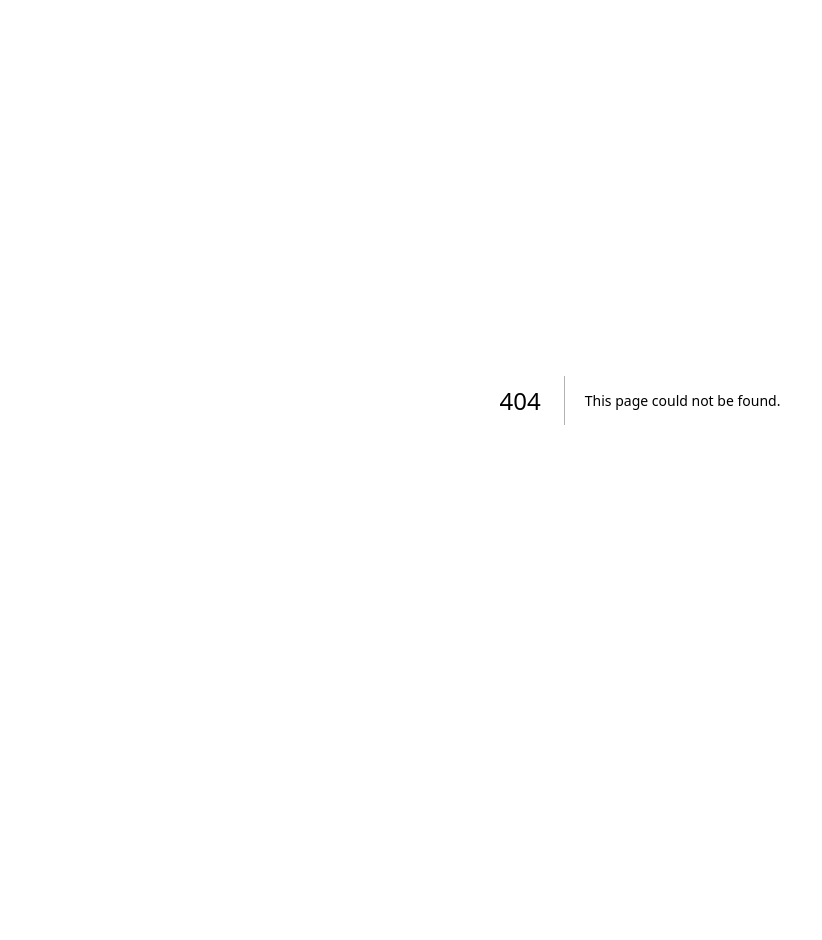
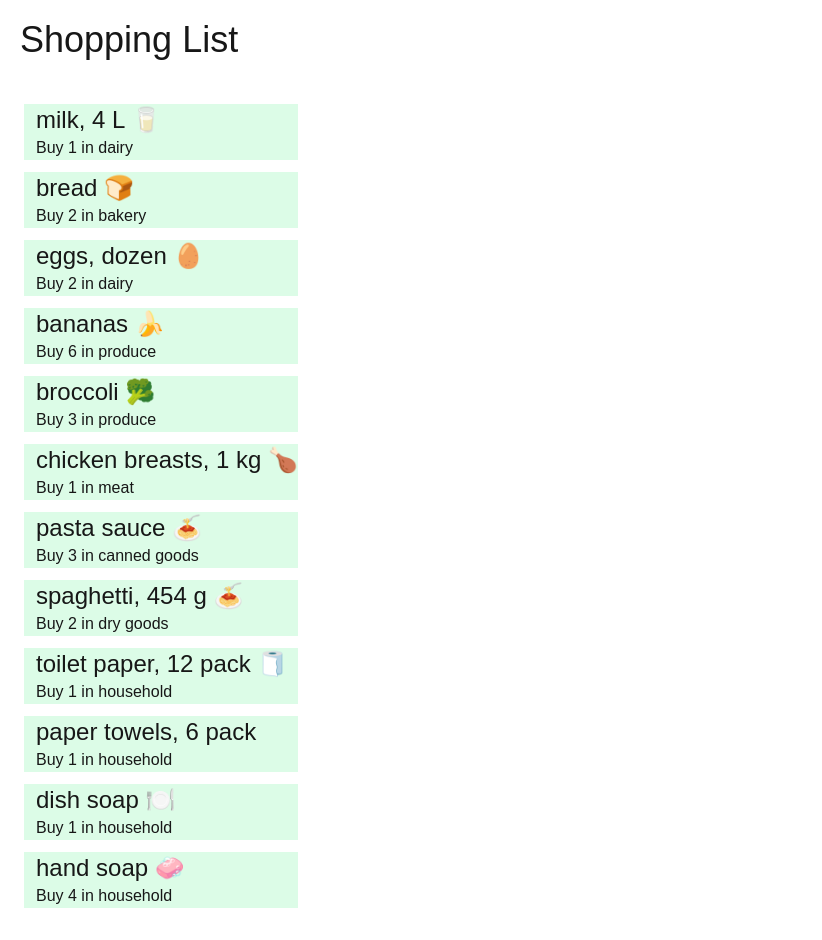
Before and after one commit to scottvan2008/cprg306-assignments, a Next.js app: page /week-3 in a window 1280 px wide. Before the commit this address had no page. Shown: the whole page, without its empty margins (0-822 px from the left). Before the commit the page ends 800 px from the top, so only its background shows below. Built offline with nearby package versions, Linux system fonts and the light colour scheme.

Commit message:
week 3 complete

```diff
--- a/app/page.js
+++ b/app/page.js
@@ -4,13 +4,13 @@ import StudentInfo from "./week-2/student-info";
 export default function Home() {
     return (
         <main>
-      <h1 className="text-4xl">CPRG 306: Web Development 2 - Assignments</h1>
+            <h1 className="text-4xl">
+                CPRG 306: Web Development 2 - Assignments
+            </h1>
             <ul>
-        <li>
-          <Link href="./week-2">Week 2</Link>
-        </li>
+                <li><Link href="./week-2">Week 2 Assignment</Link></li>
+                <li><Link href="./week-3">Week 3 Assignment</Link></li>
             </ul>
-
         </main>
     );
 }
--- a/app/week-2/page.js
+++ b/app/week-2/page.js
@@ -1,11 +1,10 @@
 import StudentInfo from "./student-info";
 
 export default function Page() {
-    return(
+    return (
         <main>
             <h1>Shopping List</h1>
             <StudentInfo />
-
         </main>
     );
 }
--- /dev/null
+++ b/app/week-3/item-list.js
@@ -0,0 +1,95 @@
+import Item from "./item";
+
+export default function ItemList() {
+    const item1 = {
+        name: "milk, 4 L 🥛",
+        quantity: 1,
+        category: "dairy",
+      };
+
+      const item2 = {
+        name: "bread 🍞",
+        quantity: 2,
+        category: "bakery",
+      };
+
+      const item3 = {
+        name: "eggs, dozen 🥚",
+        quantity: 2,
+        category: "dairy",
+      };
+
+      const item4 = {
+        name: "bananas 🍌",
+        quantity: 6,
+        category: "produce",
+      };
+
+      const item5 = {
+        name: "broccoli 🥦",
+        quantity: 3,
+        category: "produce",
+      };
+
+      const item6 = {
+        name: "chicken breasts, 1 kg 🍗",
+        quantity: 1,
+        category: "meat",
+      };
+
+      const item7 = {
+        name: "pasta sauce 🍝",
+        quantity: 3,
+        category: "canned goods",
+      };
+
+      const item8 = {
+        name: "spaghetti, 454 g 🍝",
+        quantity: 2,
+        category: "dry goods",
+      };
+
+      const item9 = {
+        name: "toilet paper, 12 pack 🧻",
+        quantity: 1,
+        category: "household",
+      };
+
+      const item10 = {
+        name: "paper towels, 6 pack",
+        quantity: 1,
+        category: "household",
+      };
+
+      const item11 = {
+        name: "dish soap 🍽️",
+        quantity: 1,
+        category: "household",
+      };
+
+      const item12 = {
+        name: "hand soap 🧼",
+        quantity: 4,
+        category: "household",
+      };
+
+      return (
+        <div className="inline-block my-5 p-3 mx-3">
+          <ul className="bg-green-100"><Item item={item1} /></ul>
+          <ul className="bg-green-100"><Item item={item2} /></ul>
+          <ul className="bg-green-100"><Item item={item3} /></ul>
+          <ul className="bg-green-100"><Item item={item4} /></ul>
+          <ul className="bg-green-100"><Item item={item5} /></ul>
+          <ul className="bg-green-100"><Item item={item6} /></ul>
+          <ul className="bg-green-100"><Item item={item7} /></ul>
+          <ul className="bg-green-100"><Item item={item8} /></ul>
+          <ul className="bg-green-100"><Item item={item9} /></ul>
+          <ul className="bg-green-100"><Item item={item10} /></ul>
+          <ul className="bg-green-100"><Item item={item11} /></ul>
+          <ul className="bg-green-100"><Item item={item12} /></ul>
+
+
+        </div>
+
+      );
+    }
--- /dev/null
+++ b/app/week-3/item.js
@@ -0,0 +1,12 @@
+
+export default function Item({ item }) {
+
+  let{name, quantity, category} = item;
+
+    return (
+      <div>
+        <h3 className="mt-3 pl-3 text-2xl">{name}</h3>
+        <p className="pl-3 " >Buy {quantity} in {category} </p>
+      </div>
+    );
+  }
--- /dev/null
+++ b/app/week-3/page.js
@@ -0,0 +1,12 @@
+import ItemList from './item-list';
+
+export default function Page() {
+
+    return (
+        <main>
+            <h1 className='text-4xl ml-5 mt-5'>Shopping List</h1>
+            <ItemList />
+        </main>
+
+    );
+}
```
Also changed, not shown: app/week-2/student-info.js (+5 -3 lines). Lines whose indentation alone changed are shown as unchanged.
